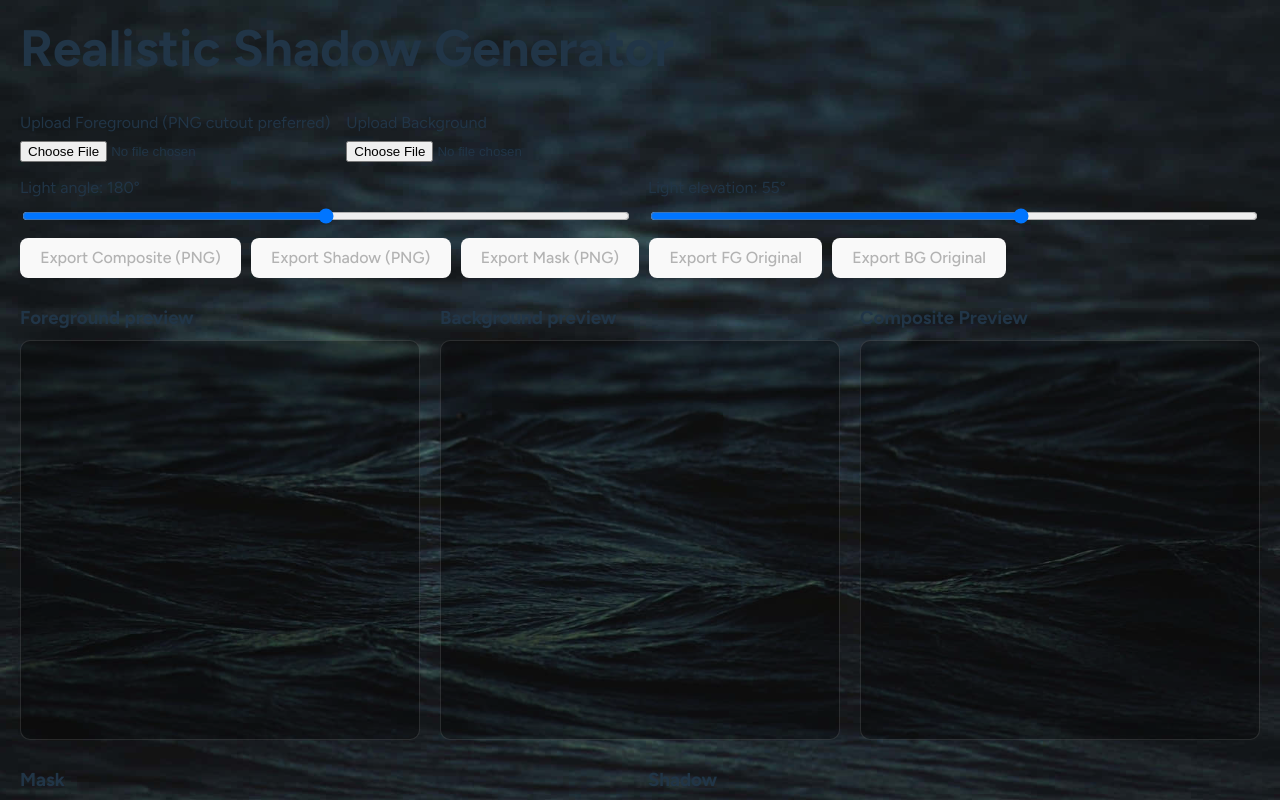
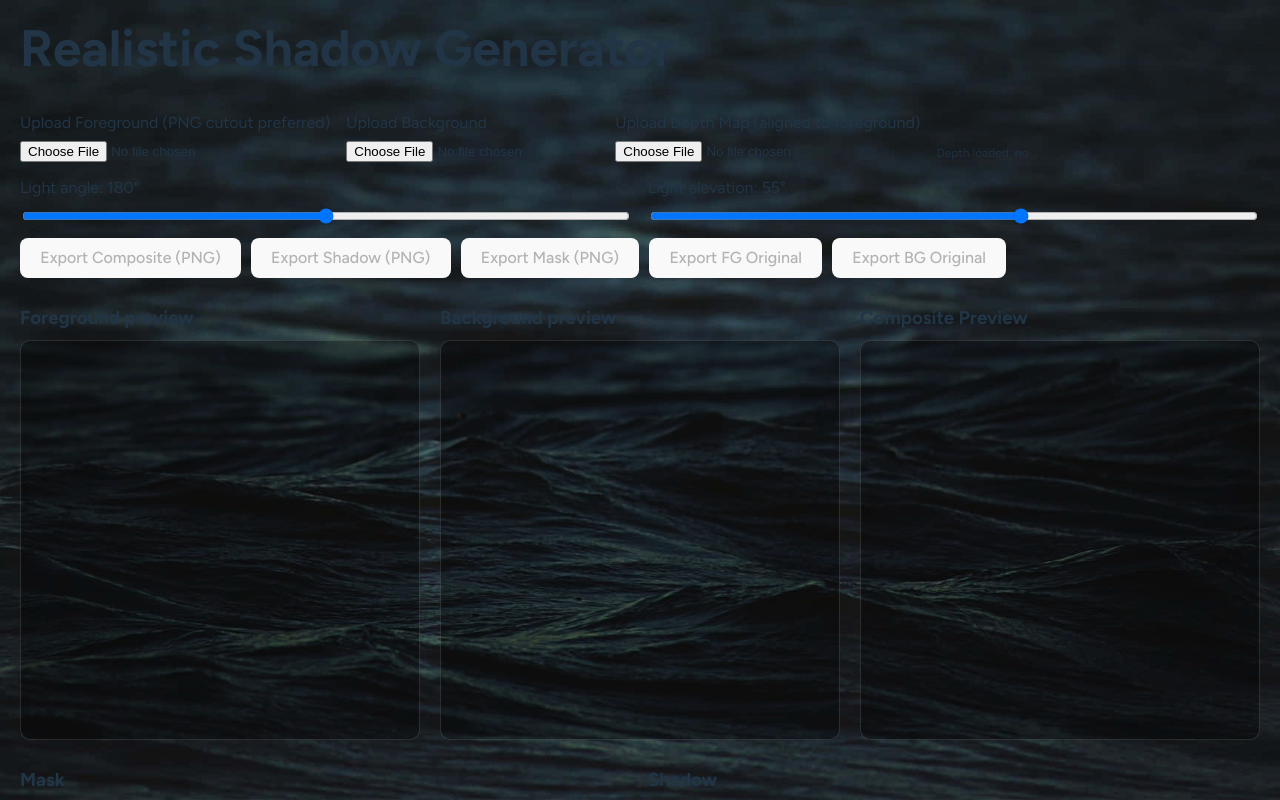
Before and after one commit to judelahage/realistic-shadow-generator-ts, a React (Vite) app: page / in a window 1280 px wide. Shown: the top 800 px of the page. Built offline with nearby package versions, Linux system fonts and the light colour scheme.

Commit message:
Add depth map upload functionality to App

```diff
--- a/src/App.tsx
+++ b/src/App.tsx
@@ -14,7 +14,7 @@ function readFileAsDataURL(file: File): Promise<string> { //read files into deco
 export default function App() {
   const [fgSrc, setFgSrc] = useState<string | null>(null);
   const [bgSrc, setBgSrc] = useState<string | null>(null);
-
+  const [depthSrc, setDepthSrc] = useState<string | null>(null);
   const canvasRef = useRef<HTMLCanvasElement | null>(null); //reference for composite canvas DOM element
   const maskRef = useRef<HTMLCanvasElement | null>(null); //reference for mask canvas DOM element
   const shadowRef = useRef<HTMLCanvasElement | null>(null); //reference for shadow canvas DOM element
@@ -42,6 +42,12 @@ export default function App() {
     setFgPlacement(null);
     setBgSrc(await readFileAsDataURL(file));
   }
+
+  async function onPickDepth(file: File | null) {
+    if (!file) { setDepthSrc(null); return; }
+    setDepthSrc(await readFileAsDataURL(file));
+  }
+
 
   //file exports
   function makeStamp() {
@@ -404,6 +410,20 @@ export default function App() {
             onChange={(e) => onPickBg(e.target.files?.[0] ?? null)}
           />
         </label>
+
+        <label style={{ display: "grid", gap: 6 }}>
+        Upload Depth Map (aligned to foreground)
+          <input
+            type="file"
+            accept="image/*"
+            onChange={(e) => onPickDepth(e.target.files?.[0] ?? null)}
+          />
+        </label>
+
+        <div style={{ opacity: 0.8, fontSize: 12, marginTop: 6 }}>
+          Depth loaded: {depthSrc ? "yes" : "no"}
+        </div>
+
       </div>
 
       {/* light controls */}
```
